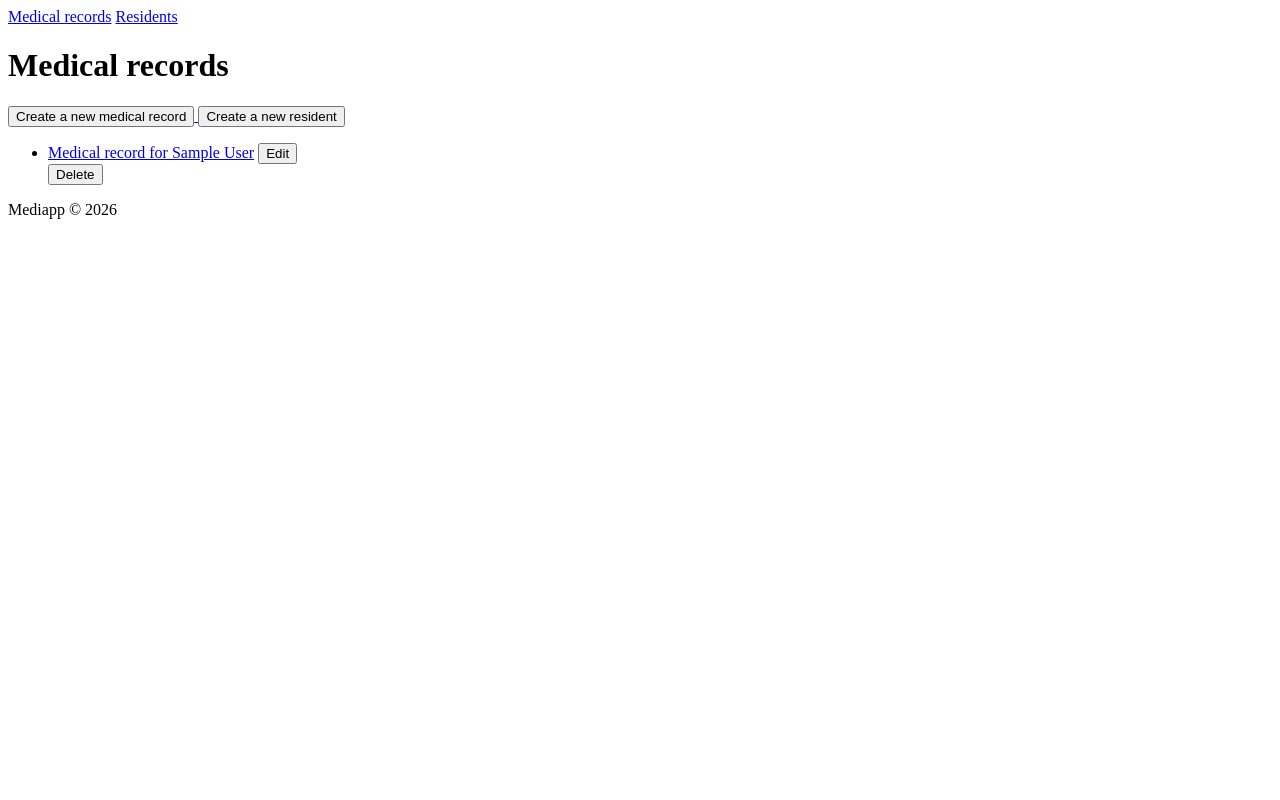
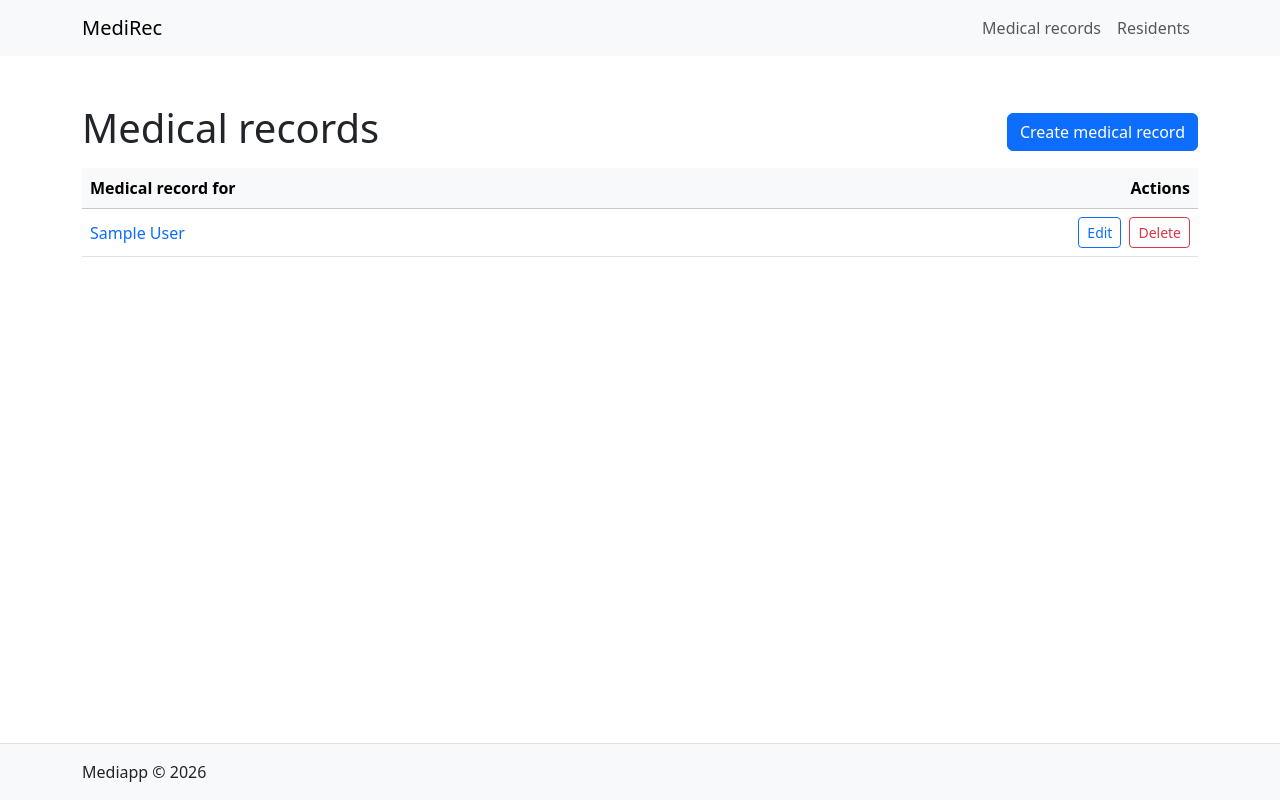
Before and after one commit to addtruong/practice-mr, a Django app: page /records/ in a window 1280 px wide. Run offline with Django 5.2, Linux system fonts and the light colour scheme; tables that the repository leaves empty hold one stand-in row (values such as "Sample post"); some libraries are stand-ins or nearby versions.

Commit message:
feat: add bootstrap standard styling

```diff
--- a/medical_record_app/records/templates/base.html
+++ b/medical_record_app/records/templates/base.html
@@ -3,20 +3,46 @@
     <head>
         <meta charset="UTF-8">
         <title>{% block title %}Mediapp{% endblock %}</title>
+        <!-- Bootstrap -->
+         <meta name="viewport" content="width=device-width, initial-scale=1">
+        <!-- <link href="https://cdn.jsdelivr.net/npm/bootstrap@6.0.0-alpha.1/dist/css/bootstrap.min.css" rel="stylesheet" integrity="sha384-B/GM4XqrwHnWXNOWMbloTmrYXZg10cakYGmpfsR/bbzQ6JAJI4ihuyADKLnBgrCe" crossorigin="anonymous"> -->
+        <link
+            href="https://cdn.jsdelivr.net/npm/bootstrap@5.3.8/dist/css/bootstrap.min.css"
+            rel="stylesheet"
+            integrity="sha384-sRIl4kxILFvY47J16cr9ZwB07vP4J8+LH7qKQnuqkuIAvNWLzeN8tE5YBujZqJLB"
+            crossorigin="anonymous"
+        >
+        <!-- Custom styling -->
+        {% load static %}
+        <link rel="stylesheet" href="{% static 'records/css/style.css' %}">
     </head>
 
-<body>
-    <nav>
-        <a href="{% url 'records:index' %}">Medical records</a>
-        <a href="{% url 'records:resident_index' %}">Residents</a>
+    <body class="d-flex flex-column min-vh-100">
+        <nav class="navbar navbar-expand-lg bg-body-tertiary">
+            <div class="container">
+                <a class="navbar-brand" href="{% url 'records:index' %}">MediRec</a>
+
+                <div class="navbar-nav ms-auto">
+                    <a href="{% url 'records:index' %}" class="nav-link">Medical records</a>
+                    <a href="{% url 'records:resident_index' %}" class="nav-link">Residents</a>
+                </div>
+            </div>
         </nav>
         <main>
+            <div class="container my-5">
+                <!-- <div class="mx-auto" style="max-width:800px;"> -->
                     {% block content %}
                     {% endblock %}
+                <!-- </div> -->
+            </div>
         </main>
-    <footer>
+        <footer class="mt-auto py-3 bg-body-tertiary border-top">
+            <div class="container">
                 Mediapp © 2026
+            </div>
         </footer>
 
+        <!-- Bootstrap Javascript -->
+        <script type="module" src="https://cdn.jsdelivr.net/npm/bootstrap@6.0.0-alpha.1/dist/js/bootstrap.bundle.min.js" integrity="sha384-1a/pXj49ZQ1aHEmrJ+gMw1otqoVsYwlEnlD8mIfY2TV03r20Y0CN7uqx1tQogjPL" crossorigin="anonymous"></script>
     </body>
 </html>
--- a/medical_record_app/records/templates/records/index.html
+++ b/medical_record_app/records/templates/records/index.html
@@ -5,41 +5,67 @@
 {% endblock %}
 
 {% block content %}
+    <div class="d-flex align-items-center justify-content-between my-2">
         <h1>Medical records</h1>
 
-    <a href="{% url 'records:create' %}">
-        <button type="button">
-            Create a new medical record
-        </button>
+        <a href="{% url 'records:create' %}" class="btn btn-primary">
+            Create medical record
         </a>
-    <a href="{% url 'records:resident_create' %}">
-        <button type="button">
-            Create a new resident
-        </button>
+    </div>
+    {% if medical_records %}
+        <div class="table-responsive">
+            <table class="table table-hover align-middle">
+                <thead class="table-light">
+                    <tr>
+                        <th scope="col">Medical record for</th>
+                        <th scope="col" class="text-end">Actions</th>
+                    </tr>
+                </thead>
+
+                <tbody>
+                    {% for record in medical_records %}
+                        <tr>
+                            <td>
+                                <a
+                                    class="text-decoration-none"
+                                    href="{% url 'records:detail' record.id %}"
+                                >
+                                    {{ record.resident.first_name }}
+                                    {{ record.resident.last_name }}
                                 </a>
-    {% if medical_records %}
-        <ul>
-            {% for record in medical_records %}
-                <li>
-                    <a href="{% url 'records:detail' record.id %}">{{ record }}</a>
-                    <a href="{% url 'records:update' medical_record_id=record.id %}"><button type="button">
+                            </td>
+
+                            <td class="text-end">
+                                <div class="d-inline-flex gap-2">
+                                    <a
+                                        class="btn btn-sm btn-outline-primary"
+                                        href="{% url 'records:update' medical_record_id=record.id %}"
+                                    >
                                         Edit
-                    </button></a>
+                                    </a>
+
                                     <form
                                         method="post"
                                         action="{% url 'records:delete' record.id %}"
+                                        class="d-inline"
+                                        onsubmit="return confirm('Do you want to delete this medical record?')"
                                     >
                                         {% csrf_token %}
                                         <button
                                             type="submit"
-                            onclick="return confirm('Do you want to delete this medical record?')"
+                                            class="btn btn-sm btn-outline-danger"
                                         >
                                             Delete
                                         </button>
                                     </form>
-                </li>
+                                </div>
+                            </td>
+                        </tr>
                     {% endfor %}
-        </ul>
+                </tbody>
+            </table>
+        </div>
+    {% else %}
+        <p class="text-muted">No medical records found.</p>
     {% endif %}
-
 {% endblock %}
```
Also changed, not shown: medical_record_app/records/templates/residents/index.html (+53 -3 lines), medical_record_app/records/static/records/css/style.css (added). Lines whose indentation alone changed are shown as unchanged.
